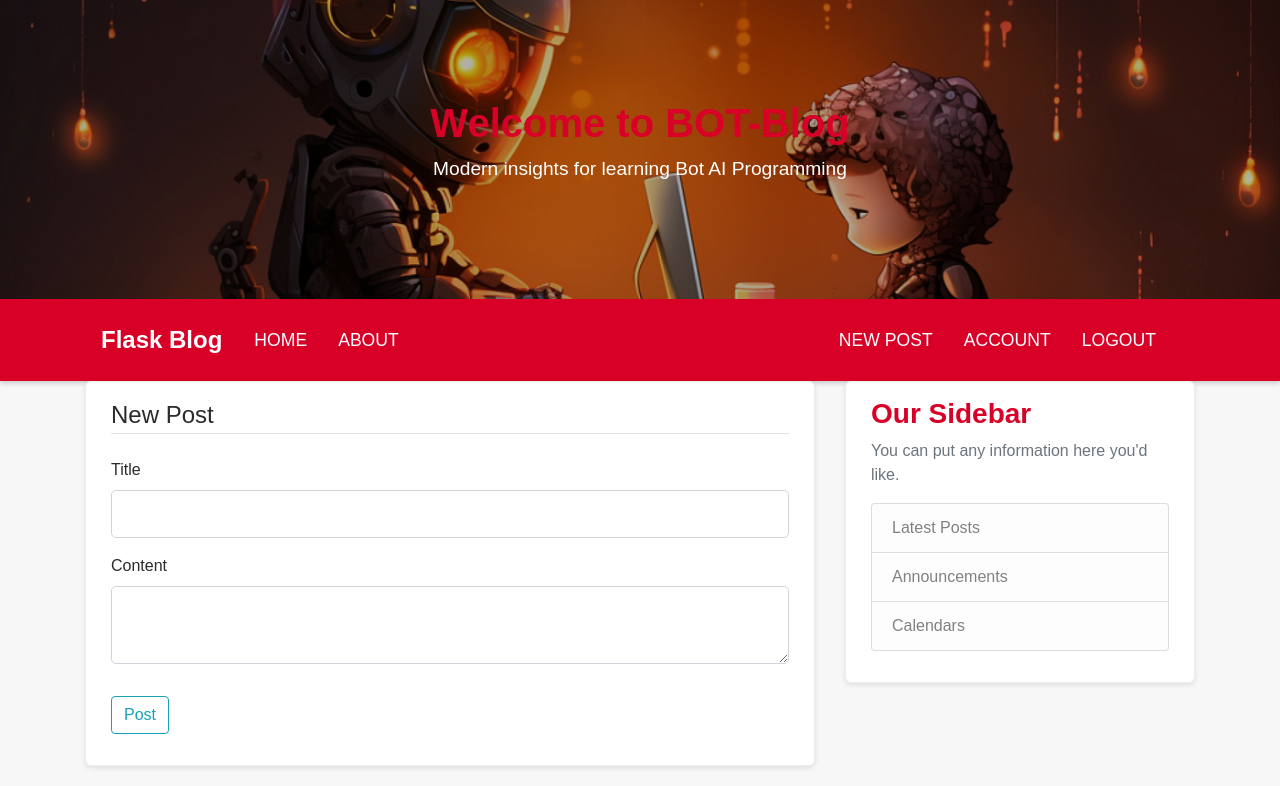
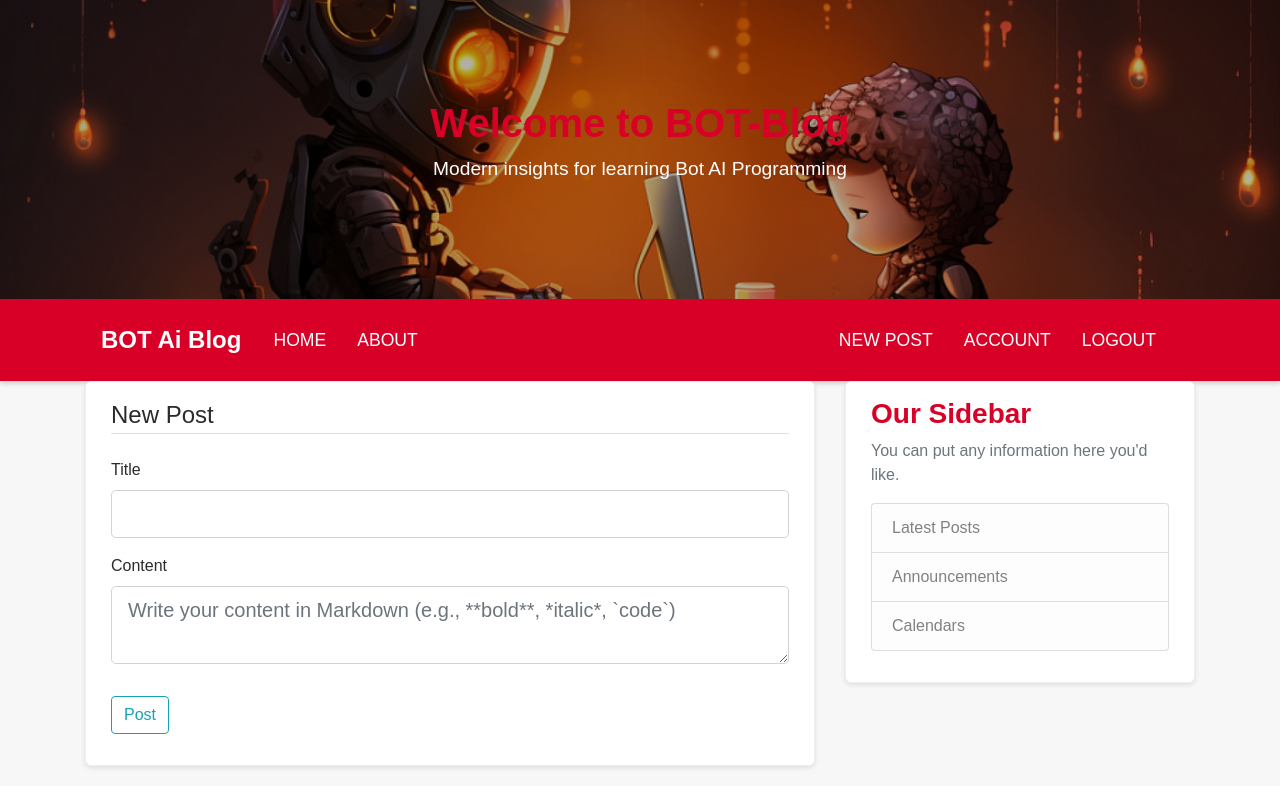
Before and after one commit to alespool/Flask_Blog, a Flask app: page /posts/new in a window 1280 px wide. Shown: the part 151-937 px from the top of the page. Run offline with Flask 3, Linux system fonts and the light colour scheme; the visitor is signed in with stand-in values (Sample User, id 1); some libraries are stand-ins or nearby versions.

Commit message:
Added Markdown features for blog posts

```diff
--- a/flaskblog/__init__.py
+++ b/flaskblog/__init__.py
@@ -4,7 +4,7 @@ from flask_bcrypt import Bcrypt
 from flask_login import LoginManager
 from flask_mail import Mail
 from flaskblog.config import Config
-
+from flask_pagedown import PageDown
 
 db = SQLAlchemy()
 bcrypt = Bcrypt()
@@ -37,6 +37,8 @@ mail = Mail()
 def create_app(config_class=Config):
 
     app = Flask(__name__)
+    pagedown = PageDown(app)
+
     app.config.from_object(Config)
 
     db.init_app(app)
--- a/flaskblog/posts/forms.py
+++ b/flaskblog/posts/forms.py
@@ -1,9 +1,10 @@
 from flask_wtf import FlaskForm
 from wtforms import StringField, SubmitField, TextAreaField
 from wtforms.validators import DataRequired
+from flask_pagedown.fields import PageDownField
 
 
 class PostForm(FlaskForm):
     title = StringField('Title', validators=[DataRequired()])
-    content = TextAreaField('Content', validators=[DataRequired()])
+    content = PageDownField('Content', validators=[DataRequired()])
     submit = SubmitField('Post')
--- a/flaskblog/static/main.css
+++ b/flaskblog/static/main.css
@@ -8,7 +8,7 @@ body {
 
 /* Headings */
 h1, h2, h3, h4, h5, h6 {
-  color: #d80027; /* Red for headings */
+  color: #d80027; /* SEW red for headings */
   font-weight: bold;
 }
 
@@ -55,7 +55,7 @@ body {
 
 /* Navbar and Header */
 .site-header {
-  background-color: #d80027; /* Red for the header */
+  background-color: #d80027; /* SEW red for the header */
   padding: 10px 0; /* Slightly thicker padding */
   box-shadow: 0 2px 5px rgba(0, 0, 0, 0.2); /* Subtle shadow for depth */
 }
--- a/flaskblog/templates/create_post.html
+++ b/flaskblog/templates/create_post.html
@@ -1,6 +1,6 @@
 <!DOCTYPE html>
 {% extends "layout.html" %}
-{% block content%}
+{% block content %}
 <div class="content-section">
     <form method="POST" action="">
         {{ form.hidden_tag() }}
@@ -22,14 +22,14 @@
             <div class="form-group">
                 {{ form.content.label(class="form-control-label") }}
                 {% if form.content.errors %}
-                        {{ form.content(class="form-control form-control-lg is-invalid") }}
+                {{ form.content(class="form-control form-control-lg is-invalid", placeholder="Write your content in Markdown (e.g., **bold**, *italic*, `code`)") }}
                 <div class="invalid-feedback">
                     {% for error in form.content.errors %}
                     <span>{{ error }}</span>
                     {% endfor %}
                 </div>
                 {% else %}
-                        {{ form.content(class="form-control form-control-lg") }}
+                {{ form.content(class="form-control form-control-lg markdown-hint", placeholder="Write your content in Markdown (e.g., **bold**, *italic*, `code`)") }}
                 {% endif %}
             </div>
         </fieldset>
@@ -38,4 +38,27 @@
         </div>
     </form>
 </div>
+
+<!-- Inline CSS for placeholder animation -->
+<style>
+    .markdown-hint::placeholder {
+        color: #6c757d;
+        /* Default placeholder color */
+        animation: fadeColor 3s infinite;
+    }
+
+    @keyframes fadeColor {
+        0% {
+            color: #6c757d;
+        }
+
+        50% {
+            color: #495057;
+        }
+
+        100% {
+            color: #6c757d;
+        }
+    }
+</style>
 {% endblock content %}
--- a/flaskblog/templates/layout.html
+++ b/flaskblog/templates/layout.html
@@ -2,6 +2,8 @@
 <html>
 
 <head>
+	{{ pagedown.include_pagedown() }}
+
 	<meta charset="utf-8">
 	<meta name="viewport" content="width=device-width, initial-scale=1">
 
@@ -11,9 +13,9 @@
 	<link rel="stylesheet" type="text/css" href="{{ url_for('static', filename='main.css') }}">
 
 	{% if title %}
-	<title>Flask Blog - {{ title }} </title>
+	<title>BOT Ai Blog - {{ title }} </title>
 	{% else %}
-	<title>Flask Blog</title>
+	<title>BOT Ai Blog</title>
 	{% endif %}
 </head>
 
@@ -30,7 +32,7 @@
 	<header class="site-header">
 		<div class="container">
 			<nav class="navbar navbar-expand-md navbar-dark">
-				<a class="navbar-brand mr-4" href="/">Flask Blog</a>
+				<a class="navbar-brand mr-4" href="/">BOT Ai Blog</a>
 				<button class="navbar-toggler" type="button" data-toggle="collapse" data-target="#navbarToggle"
 					aria-controls="navbarToggle" aria-expanded="false" aria-label="Toggle navigation">
 					<span class="navbar-toggler-icon"></span>
```
Lines whose indentation alone changed are shown as unchanged.
